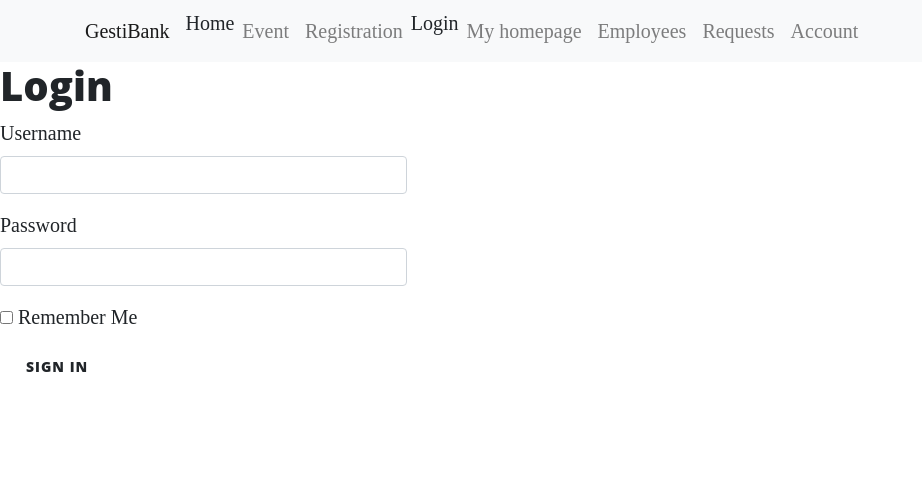
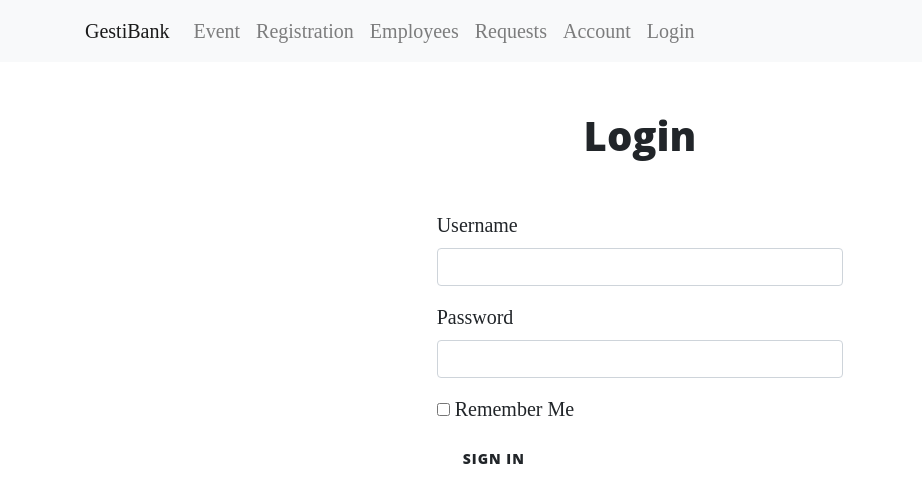
Before and after one commit to gk-group-ebj/GestiBank_v2, a Flask app: page /login in a window 1280 px wide. Shown: the top 503 px of the page, without its empty margins (0-922 px from the left). Run offline with Flask 2, Linux system fonts and the light colour scheme; some libraries are stand-ins or nearby versions.

Commit message:
Fix barre condition and login html/css

```diff
--- /dev/null
+++ b/webapp/static/css/main_style.css
@@ -0,0 +1,3 @@
+.login_title {
+    margin: 50px 0px;
+}
--- a/webapp/templates/auth/login.html
+++ b/webapp/templates/auth/login.html
@@ -2,8 +2,8 @@
 {% import 'bootstrap/wtf.html' as wtf %}
 
 {% block app_content %}
-    <h1>{{_('Login')}}</h1>
-    <div class="row">
+    <h1 class="login_title row justify-content-center">{{_('Login')}}</h1>
+    <div class="row justify-content-center">
         <div class="col-md-4">
             {{ wtf.quick_form(form) }}
         </div>
--- a/webapp/templates/barre.html
+++ b/webapp/templates/barre.html
@@ -15,11 +15,17 @@
             <div class="collapse navbar-collapse" id="navbarNav">
                 <ul class="navbar-nav">
                     {% if current_user.type == "client" %}
-                        <li>
-                            <a href="{{ url_for('main.index_client') }}">{{_('Index')}}</a>
+                        <li class="nav-item">
+                            <a href="{{ url_for('main.index_client') }}">{{_('My account')}}</a>
                         </li>
-                    {% else %}
-                        <li><a href="{{ url_for('main.index') }}">{{_('Home')}}</a></li>
+                    {% elif current_user.type == "manager" %}
+                        <li class="nav-item">
+                            <a href="{{ url_for('main.index_manager') }}">{{_('My account')}}</a>
+                        </li>
+                    {% elif current_user.type == "admin" %}
+                        <li class="nav-item">
+                            <a href="{{ url_for('main.index_admin') }}">{{_('My account')}}</a>
+                        </li>
                     {% endif %}
                     <li class="nav-item">
                         <a class="nav-link" href="{{ url_for('main.event')}}">{{_('Event')}}</a>
@@ -28,24 +34,23 @@
                         <a class="nav-link" href="{{ url_for('auth.register')}}">{{_('Registration')}}</a>
                     </li>
                     <li class="nav-item">
-                        {% if current_user.is_anonymous %}
-                            <a href="{{url_for('auth.login')}}">{{_('Login')}}</a>
-                        {% else %}
-                            <a href="{{ url_for('auth.logout') }}">{{_('Logout')}}</a>
-                        {% endif %}
+                        <a class="nav-link" href=#>{{_('Employees')}}</a>
                     </li>
                     <li class="nav-item">
-                        <a class="nav-link " href=#>{{_('My homepage')}}</a>
+                        <a class="nav-link" href=#">{{_('Requests')}}</a>
                     </li>
                     <li class="nav-item">
-                        <a class="nav-link " href=#>{{_('Employees')}}</a>
+                        <a class="nav-link" href=#>{{_('Account')}}</a>
                     </li>
-                    <li class="nav-item">
-                        <a class="nav-link " href=#">{{_('Requests')}}</a>
-                    </li>
-                    <li class="nav-item">
-                        <a class="nav-link " href=#>{{_('Account')}}</a>
-                    </li>
+                    {% if current_user.is_anonymous %}
+                        <li class="nav-item">
+                            <a class="nav-link" href="{{url_for('auth.login')}}">{{_('Login')}}</a>
+                        </li>
+                    {% else %}
+                        <li class="nav-item">
+                            <a class="nav-link" href="{{ url_for('auth.logout') }}">{{_('Logout')}}</a>
+                        </li>
+                    {% endif %}
                 </ul>
             </div>
         </div>
```
